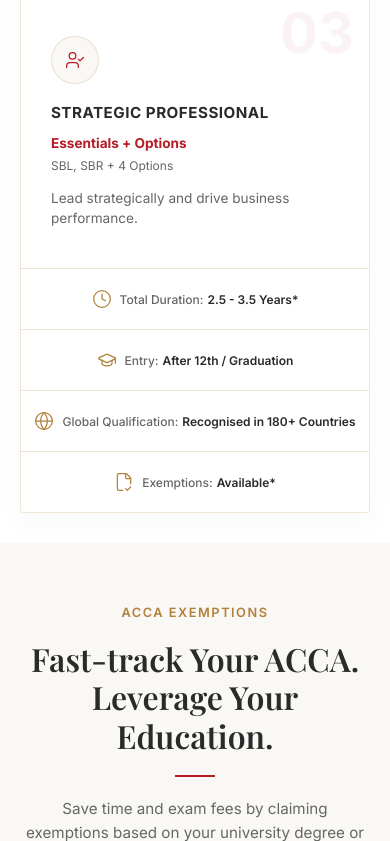
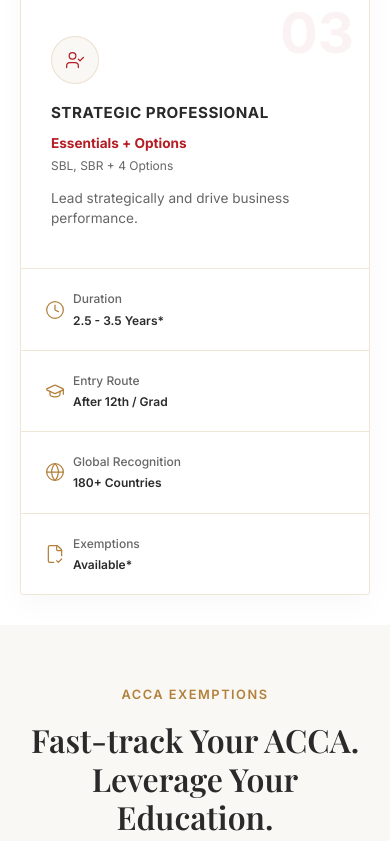
Before and after one commit to Aurora-Logic/acca-gurukul, a PHP site: page /home/ in a window 390 px wide. Shown: the part 5572-6413 px from the top of the page. Run offline with PHP 8.4, Linux system fonts and the light colour scheme; some web fonts are replaced.

Commit message:
feat: updated ACCA Journey section to be responsive in mobile and web

```diff
--- a/css/home.css
+++ b/css/home.css
@@ -366,7 +366,7 @@
   margin-bottom: 24px;
 }
 
-@media (max-width: 1200px) {
+@media (max-width: 1300px) {
   .section-acca-journey .section-left {
     flex: 1;
     max-width: 100%;
@@ -519,10 +519,10 @@
 
 .journey-modern-stat-text {
   display: flex;
-  flex-direction: row;
-  align-items: center;
-  gap: 4px;
-  white-space: nowrap; /* Force single line */
+  flex-direction: column;
+  align-items: flex-start;
+  gap: 2px;
+  white-space: normal; /* Allow natural text wrapping */
 }
 
 .journey-modern-stat-label {
@@ -533,9 +533,7 @@
   text-transform: none;
   letter-spacing: normal;
 }
-.journey-modern-stat-label::after {
-  content: ':';
-}
+
 
 .journey-modern-stat-value {
   font-family: var(--font-sans);
@@ -1186,7 +1184,7 @@
    Responsive Breakpoints
    ========================================================================= */
 
-@media (max-width: 1200px) {
+@media (max-width: 1300px) {
   .section-layout {
     flex-direction: column;
     gap: 45px;
@@ -1352,6 +1350,10 @@
   }
   .journey-modern-stats {
     grid-template-columns: 1fr;
+  }
+  .journey-modern-stat {
+    justify-content: flex-start;
+    padding-left: 24px; /* Align content nicely to the left edge of the grid */
   }
   /* Remove right borders completely on mobile */
   .journey-modern-stat::after {
--- a/home/index.html
+++ b/home/index.html
@@ -817,22 +817,22 @@
               <div class="journey-modern-stat">
                 <i data-lucide="clock" class="journey-modern-stat-icon"></i>
                 <div class="journey-modern-stat-text">
-                  <span class="journey-modern-stat-label">Total Duration</span>
+                  <span class="journey-modern-stat-label">Duration</span>
                   <span class="journey-modern-stat-value">2.5 - 3.5 Years*</span>
                 </div>
               </div>
               <div class="journey-modern-stat">
                 <i data-lucide="graduation-cap" class="journey-modern-stat-icon"></i>
                 <div class="journey-modern-stat-text">
-                  <span class="journey-modern-stat-label">Entry</span>
-                  <span class="journey-modern-stat-value">After 12th / Graduation</span>
+                  <span class="journey-modern-stat-label">Entry Route</span>
+                  <span class="journey-modern-stat-value">After 12th / Grad</span>
                 </div>
               </div>
               <div class="journey-modern-stat">
                 <i data-lucide="globe" class="journey-modern-stat-icon"></i>
                 <div class="journey-modern-stat-text">
-                  <span class="journey-modern-stat-label">Global Qualification</span>
-                  <span class="journey-modern-stat-value">Recognised in 180+ Countries</span>
+                  <span class="journey-modern-stat-label">Global Recognition</span>
+                  <span class="journey-modern-stat-value">180+ Countries</span>
                 </div>
               </div>
               <div class="journey-modern-stat">
@@ -871,7 +871,7 @@
         <div class="section-right">
           <div class="exemptions-modern-grid">
             <!-- CA Card -->
-            <div class="exemption-card highlight-gold-border">
+            <div class="exemption-card">
               <div class="exemption-icon-wrapper">
                 <i data-lucide="award" class="exemption-icon"></i>
               </div>
```
